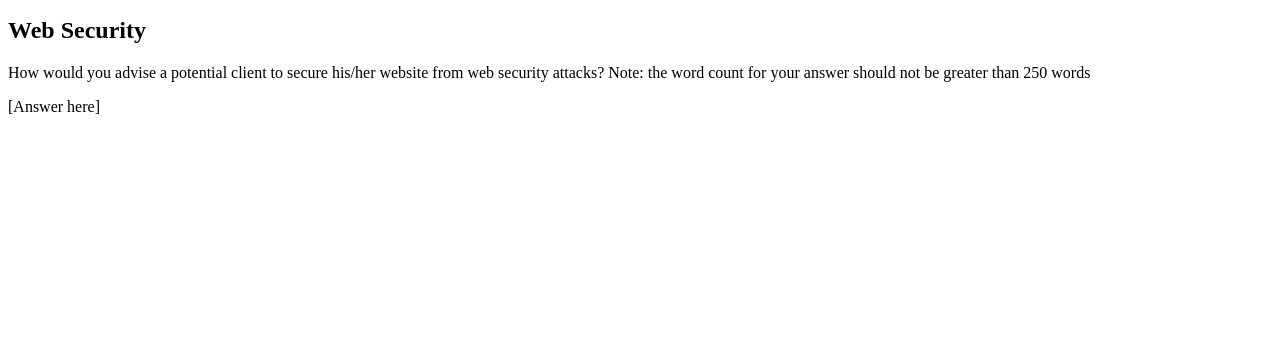
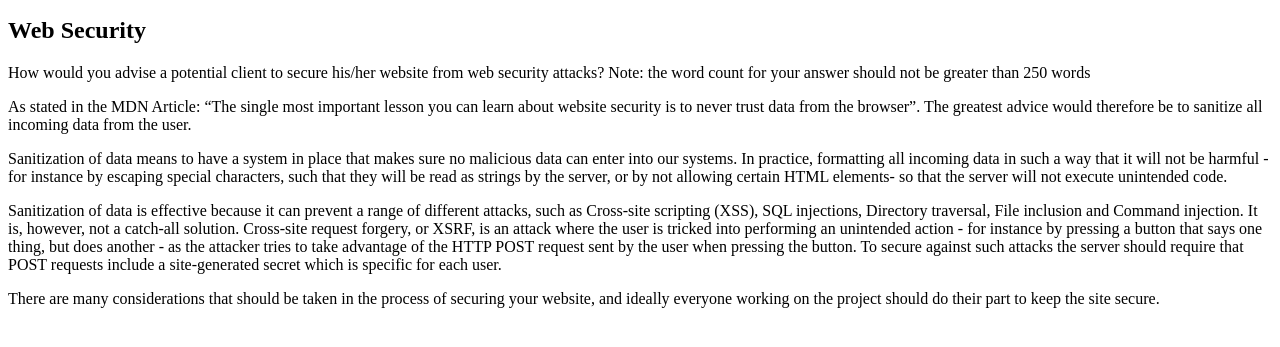
Before and after one commit to Noroff-FEU-Assignments/cross-course-project-ttowntom, a plain HTML site: page index.html in a window 1280 px wide. Shown: the part 101-448 px from the top of the page. Drawn offline with Linux system fonts and the light colour scheme.

Commit message:
added text for pt.5 of the CA

```diff
--- a/index.html
+++ b/index.html
@@ -8,6 +8,13 @@
     <p>Welcome to my first website.</p>
     <h2>Web Security</h2>
     <p id="web-security-question">How would you advise a potential client to secure his/her website from web security attacks? Note: the word count for your answer should not be greater than 250 words</p>
-    <p id="web-security-answer">[Answer here]</p>
+    <div id="web-security-answer"><p>As stated in the MDN Article: “The single most important lesson you can learn about website security is to never trust data from the browser”. The greatest advice would therefore be to sanitize all incoming data from the user.</p>
+
+        <p>Sanitization of data means to have a system in place that makes sure no malicious data can enter into our systems. In practice, formatting all incoming data in such a way that it will not be harmful - for instance by escaping special characters, such that they will be read as strings by the server, or by not allowing certain HTML elements- so that the server will not execute unintended code.</p>
+
+        <p>Sanitization of data is effective because it can prevent a range of different attacks, such as Cross-site scripting (XSS), SQL injections, Directory traversal, File inclusion and Command injection. It is, however, not a catch-all solution. Cross-site request forgery, or XSRF, is an attack where the user is tricked into performing an unintended action - for instance by pressing a button that says one thing, but does another - as the attacker tries to take advantage of the HTTP POST request sent by the user when pressing the button. To secure against such attacks the server should require that POST requests include a site-generated secret which is specific for each user.</p>
+
+        <p>There are many considerations that should be taken in the process of securing your website, and ideally everyone working on the project should do their part to keep the site secure.
+        </p></div>
   </body>
 </html>
```
